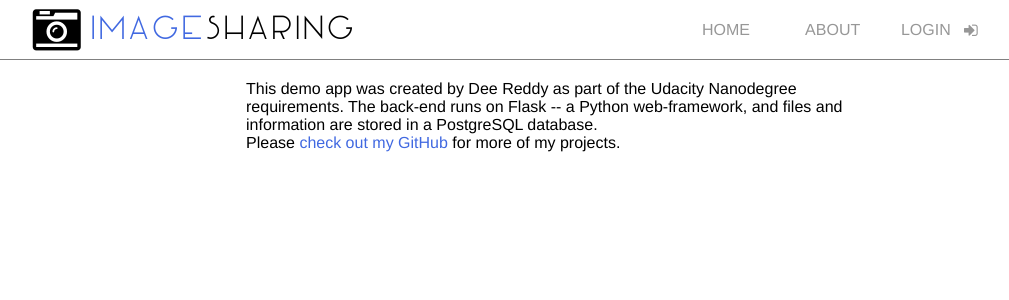
After one commit to Deesus/Image-Sharing-App, a Flask app: page /about/ in a window 1280 px wide. The commit adds this page. Shown: the top 300 px of the page, without its empty margins (74-1083 px from the left). Run offline with Flask 2, Linux system fonts and the light colour scheme; some libraries are stand-ins or nearby versions.

Commit message:
feat: Add about.html. Finalize UX

```diff
--- /dev/null
+++ b/image_sharing/templates/about.html
@@ -0,0 +1,30 @@
+<!DOCTYPE html>
+<html>
+
+<head>
+	{% include 'partials/head.html' %}
+</head>
+
+<body>
+	<!-- header -->
+	{% include 'partials/headerPublic.html' %}
+
+	<!-- main -->
+	<div class="row" >
+		<div class="col-3"></div>
+
+		<div class="col-6 make-column">
+			<div>
+			This demo app was created by Dee Reddy as part of the Udacity Nanodegree requirements. The back-end runs on Flask -- a Python web-framework, and files and information are stored in a PostgreSQL database.
+			</div>
+
+			<div>
+			Please <a href='https://github.com/Deesus'><span style="color:royalblue">check out my GitHub</span></a> for more of my projects.
+			</div>
+		</div> <!-- /.col-6 -->
+
+		<div class="col-3"></div>
+	</div> <!-- /.row -->
+</body>
+
+</html>
--- a/image_sharing/templates/partials/headerLogedIn.html
+++ b/image_sharing/templates/partials/headerLogedIn.html
@@ -17,7 +17,7 @@
 					NEW ALBUM
 				</a>
 
-				<a href="#" class="v-center h-center nav-link">
+				<a href="{{ url_for('about') }}" class="v-center h-center nav-link">
 					ABOUT
 				</a>
 
--- a/image_sharing/templates/partials/headerPublic.html
+++ b/image_sharing/templates/partials/headerPublic.html
@@ -13,7 +13,7 @@
 					HOME
 				</a>
 
-				<a href="#" class="v-center h-center nav-link">
+				<a href="{{ url_for('about') }}" class="v-center h-center nav-link">
 					ABOUT
 				</a>
 
--- a/image_sharing/views.py
+++ b/image_sharing/views.py
@@ -325,6 +325,13 @@ def delete_image(album_id, image_id):
         return render_template('deleteImage.html', album=album, item=item, title='Delete Image')
 
 
+@app.route('/about/', methods=['GET', 'POST'])
+def about():
+    """ Didactic page to inform users of the goal for this project"""
+
+    return render_template('about.html', title='About')
+
+
 # routing for image upload/retrieval:
 # ______________________
 
@@ -339,14 +346,13 @@ def media(album_id, file_name):
 # routing for 404:
 # ______________________
 
-
 @app.errorhandler(404)
 def not_found(error):
     """Renders a propper 404 page"""
 
     # from the Flask api -- `make_response()` is called instead of using a `return`,
     # resulting in a response object which canbe used to attach headers:
-    response_ = make_response(render_template('404Error.html'), 404)
+    response_ = make_response(render_template('404Error.html', title="404 - Page not found"), 404)
 
     # uncomment and modify to attach a header:
     # response_.headers['foo'] = 'bar'
```
Also changed, not shown: image_sharing/templates/404Error.html (+13 -3 lines).
